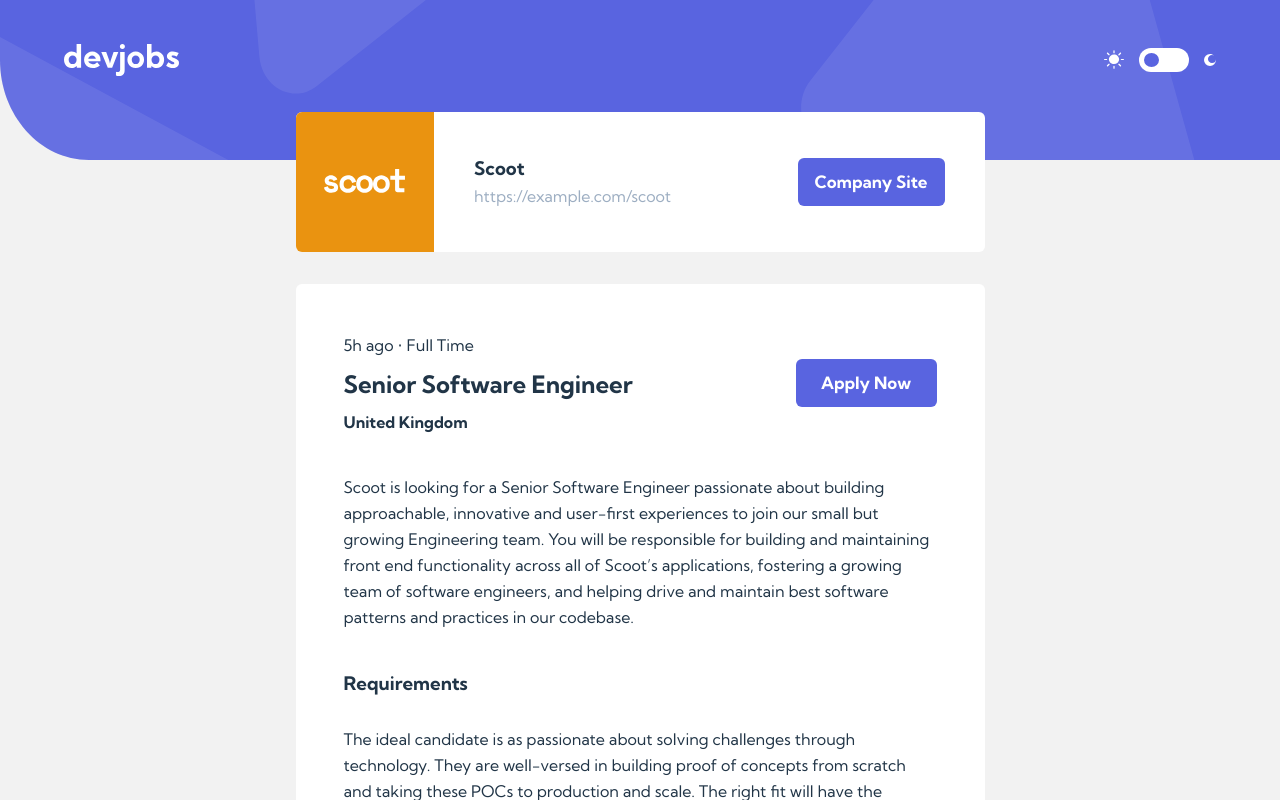
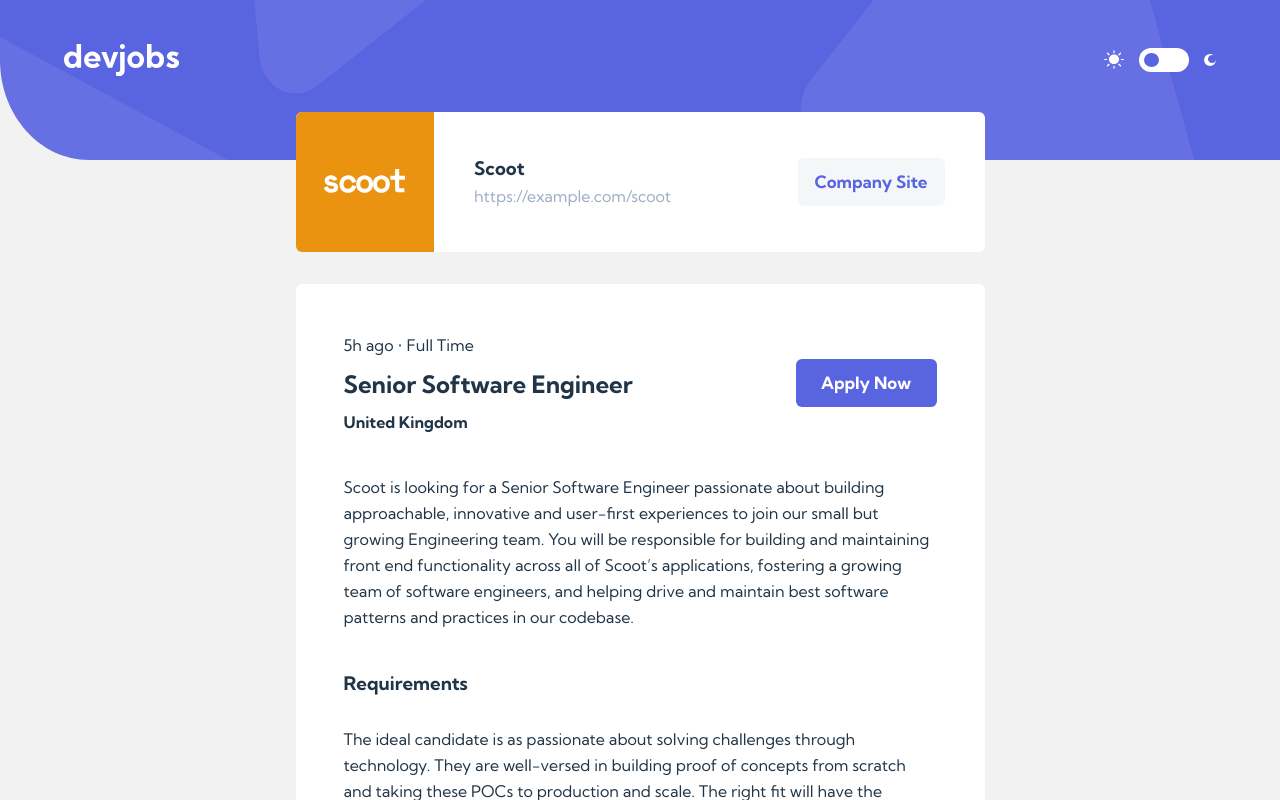
Before and after one commit to alewilliam789/devjobsapp, a React (Vite) app: page /jobs/1 in a window 1280 px wide. Shown: the top 800 px of the page. Built offline with nearby package versions, Linux system fonts and the light colour scheme.

Commit message:
Add color props to button for alternate style

```diff
--- a/src/components/Button/Button.tsx
+++ b/src/components/Button/Button.tsx
@@ -10,13 +10,15 @@ interface ButtonProps {
     placeholderText : string | undefined;
     handleClick: (()=>void) | undefined;
     size?: ButtonSize;
+    bgColor?: string;
+    textColor?: string;
     children?: string | JSX.Element
 }
 
 
 
-export default function Button({buttonType, handleClick, size, children, placeholderText}: ButtonProps){
+export default function Button({buttonType, handleClick, size, bgColor, textColor, children, placeholderText}: ButtonProps){
     return (
-        <button type={buttonType} onClick={handleClick} className={`${styles.button}`} style={{width:`${size?.width || "141px"}`, height:`${size?.height || "48px"}`,padding:`${ size ? "0px 5px":""}`}}>{children || placeholderText}</button>
+        <button type={buttonType} onClick={handleClick} className={`${styles.button}`} style={{width:`${size?.width || "141px"}`, height:`${size?.height || "48px"}`,padding:`${ size ? "0px 5px":""}`,backgroundColor:`${bgColor ? bgColor : "#5964E0"}`,color:`${textColor ? textColor : "white"}`}}>{children || placeholderText}</button>
     )
 }
--- a/src/components/Button/styles.module.css
+++ b/src/components/Button/styles.module.css
@@ -5,8 +5,6 @@
     font-family: 'Kumbh Sans', sans-serif;
     font-weight: bold;
     font-size: 17px;
-    color: white;
-    background-color: #5964E0;
     border: none;
     border-radius: 6px;
 }
--- a/src/components/JobDescription/JobDescription.tsx
+++ b/src/components/JobDescription/JobDescription.tsx
@@ -41,7 +41,7 @@ export default function JobDescription(){
                             <h3>{data?.company}</h3>
                             <p>{data?.website}</p>
                         </div>
-                        <Button buttonType="button" placeholderText="Company Site" size={{width:"147px",height:"48px"}} handleClick={()=>{}} />
+                        <Button buttonType="button" placeholderText="Company Site" size={{width:"147px",height:"48px"}} handleClick={()=>{}} bgColor="#F4F6F8" textColor="#5964E0"/>
                     </div>
                 </header>
             </>
@@ -94,7 +94,7 @@ export default function JobDescription(){
                             {width >= 767 ? <h2>{data ? data.position : ""}</h2> : <h3>{data ? data.position : ""}</h3>}
                             <h4 className="location-text">{data ? data.location : ""}</h4>
                         </div>
-                        <Button buttonType="button" placeholderText="Apply Now" size={width>=767 ? undefined : {width:"279px",height:"48px"}}handleClick={()=>{}} />
+                        <Button buttonType="button" placeholderText="Apply Now" size={width>=767 ? undefined : {width:"279px",height:"48px"}} handleClick={()=>{}}/>
                     </header>
                     <p>
                         {data ? data.description : ""}
```
